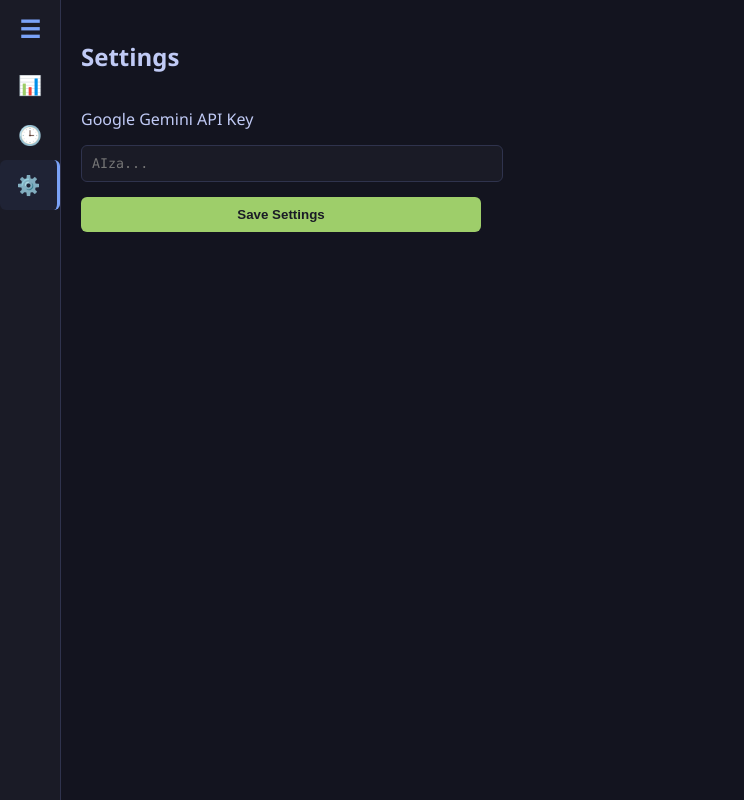
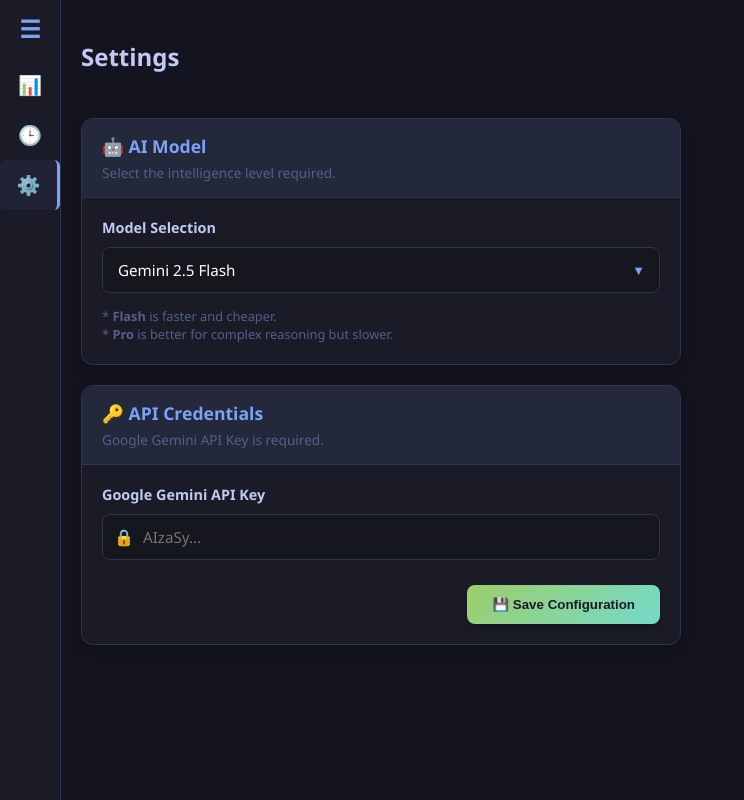
Before and after one commit to Twil3akine/GurobiLab-Desktop, a SvelteKit app: page / in a window 1280 px wide. Both pictures are taken after a click on the button "⚙️". Shown: the whole page, without its empty margins (0-744 px from the left). Built offline with nearby package versions, Linux system fonts and the light colour scheme.

Commit message:
MCPで用いるモデルを設定で変えれるようにした
- あと、ちょっとだけリッチにした

```diff
--- a/src/routes/+page.svelte
+++ b/src/routes/+page.svelte
@@ -11,6 +11,7 @@
 	let argsStr = "";
 	let focusPoint = "";
 	let apiKey = "";
+	let selectedModel = "gemini-2.5-flash";
 	let isMenuOpen = false;
 
 	let logs = "";
@@ -36,9 +37,20 @@
 	// プレビュー前の解析結果を避難させておく変数
 	let lastAnalysis = "";
 
+	// Google Geminiのモデルリスト
+	const availableModels = [
+		{ id: "gemini-2.5-flash-lite", name: "Gemini 2.5 Flash Lite" },
+		{ id: "gemini-2.5-flash", name: "Gemini 2.5 Flash" },
+		{ id: "gemini-2.5-pro", name: "Gemini 2.5 Pro" },
+		{ id: "gemini-3-flash-preview", name: "Gemini 3 Flash" },
+		{ id: "gemini-3-pro-preview", name: "Gemini 3 Pro" },
+	];
+
 	// --- ライフサイクル ---
 	onMount(() => {
 		apiKey = localStorage.getItem("gurobi_app_apikey") || "";
+		selectedModel =
+			localStorage.getItem("gurobi_app_model") || "gemini-2.5-flash";
 		const savedHist = localStorage.getItem("gurobi_app_history");
 		if (savedHist) historyList = JSON.parse(savedHist);
 	});
@@ -249,6 +261,7 @@
 				log: logs,
 				focusPoint,
 				apiKey,
+				modelName: selectedModel,
 			})) as string;
 			analysis = rawAnalysis;
 			status = "Ready";
@@ -307,6 +320,7 @@
 
 	function saveSettings() {
 		localStorage.setItem("gurobi_app_apikey", apiKey);
+		localStorage.setItem("gurobi_app_model", selectedModel);
 		alert("Settings Saved!");
 	}
 
@@ -495,16 +509,54 @@
 
 		{#if activeTab === "settings"}
 			<h2>Settings</h2>
-			<div class="settings-form">
-				<label>Google Gemini API Key</label>
-				<input
-					type="password"
-					bind:value={apiKey}
-					placeholder="AIza..."
-				/>
-				<button class="save-btn" on:click={saveSettings}
-					>Save Settings</button
-				>
+			<div class="settings-container">
+				<div class="setting-card">
+					<div class="card-header">
+						<h3>🤖 AI Model</h3>
+						<p>Select the intelligence level required.</p>
+					</div>
+					<div class="card-body">
+						<label>Model Selection</label>
+						<div class="select-wrapper">
+							<select bind:value={selectedModel}>
+								{#each availableModels as model}
+									<option value={model.id}
+										>{model.name}</option
+									>
+								{/each}
+							</select>
+							<span class="select-arrow">▼</span>
+						</div>
+						<p class="hint">
+							* <b>Flash</b> is faster and cheaper. <br />
+							* <b>Pro</b> is better for complex reasoning but slower.
+						</p>
+					</div>
+				</div>
+
+				<div class="setting-card">
+					<div class="card-header">
+						<h3>🔑 API Credentials</h3>
+						<p>Google Gemini API Key is required.</p>
+					</div>
+					<div class="card-body">
+						<label>Google Gemini API Key</label>
+						<div class="input-with-icon">
+							<span class="input-icon">🔒</span>
+							<input
+								type="password"
+								bind:value={apiKey}
+								placeholder="AIzaSy..."
+							/>
+						</div>
+
+						<div class="actions">
+							<button class="save-btn" on:click={saveSettings}>
+								💾 Save Configuration
+							</button>
+						</div>
+					</div>
+				</div>
 			</div>
 		{/if}
 	</main>
@@ -882,21 +934,146 @@
 	}
 
 	/* Settings */
-	.settings-form {
-		max-width: 400px;
+	.settings-container {
+		display: flex;
+		flex-direction: column;
+		gap: 20px;
+		max-width: 600px; /* 横幅を制限して見やすく */
+		margin-top: 10px;
+		animation: fadeIn 0.4s ease-out;
+	}
+
+	.setting-card {
+		background: #1a1b26;
+		border: 1px solid #2f334d;
+		border-radius: 12px;
+		overflow: hidden;
+		box-shadow: 0 4px 15px rgba(0, 0, 0, 0.2);
+	}
+
+	.card-header {
+		background: #24283b;
+		padding: 15px 20px;
+		border-bottom: 1px solid #2f334d;
+	}
+	.card-header h3 {
+		margin: 0;
+		font-size: 1.1rem;
+		color: #7aa2f7;
+		display: flex;
+		align-items: center;
+		gap: 8px;
+	}
+	.card-header p {
+		margin: 5px 0 0 0;
+		font-size: 0.85rem;
+		color: #565f89;
+	}
+
+	.card-body {
+		padding: 20px;
 		display: flex;
 		flex-direction: column;
 		gap: 15px;
 	}
-	.settings-form input {
-		background: #1a1b26;
+
+	label {
+		font-size: 0.9rem;
+		font-weight: bold;
+		color: #c0caf5;
+		margin-bottom: -5px; /* inputとの距離を縮める */
+	}
+
+	/* Input & Select 共通スタイル */
+	input,
+	select {
+		width: 100%;
+		background: #16161e; /* 背景を少し暗くして入力欄を目立たせる */
 		border: 1px solid #2f334d;
-		border-radius: 6px;
+		border-radius: 8px;
+		padding: 12px 15px;
+		color: #fff;
+		font-family: "Segoe UI", sans-serif;
+		font-size: 0.95rem;
+		transition:
+			border-color 0.2s,
+			box-shadow 0.2s;
+		box-sizing: border-box; /* パディングを含めた幅計算 */
 	}
+
+	input:focus,
+	select:focus {
+		border-color: #7aa2f7;
+		box-shadow: 0 0 0 3px rgba(122, 162, 247, 0.2);
+		outline: none;
+	}
+
+	/* アイコン付き入力欄 */
+	.input-with-icon {
+		position: relative;
+	}
+	.input-with-icon input {
+		padding-left: 40px;
+	}
+	.input-icon {
+		position: absolute;
+		left: 12px;
+		top: 50%;
+		transform: translateY(-50%);
+		color: #565f89;
+	}
+
+	/* セレクトボックスのカスタム */
+	.select-wrapper {
+		position: relative;
+	}
+	.select-wrapper select {
+		appearance: none; /* デフォルトの矢印を消す */
+		cursor: pointer;
+	}
+	.select-arrow {
+		position: absolute;
+		right: 15px;
+		top: 50%;
+		transform: translateY(-50%);
+		color: #7aa2f7;
+		pointer-events: none;
+		font-size: 0.8rem;
+	}
+
+	.hint {
+		font-size: 0.8rem;
+		color: #565f89;
+		margin: 0;
+		line-height: 1.4;
+	}
+
+	.actions {
+		display: flex;
+		justify-content: flex-end; /* 右寄せ */
+		margin-top: 10px;
+	}
+
 	.save-btn {
-		background: #9ece6a;
+		background: linear-gradient(
+			135deg,
+			#9ece6a 0%,
+			#73daca 100%
+		); /* グラデーション */
 		color: #1a1b26;
-		padding: 10px;
+		padding: 12px 25px;
+		font-weight: bold;
+		border-radius: 8px;
+		box-shadow: 0 4px 6px rgba(0, 0, 0, 0.2);
+		border: none;
+		cursor: pointer;
+		transition: transform 0.1s;
+	}
+	.save-btn:active {
+		transform: scale(0.98);
+	}
+	.save-btn:hover {
+		opacity: 0.9;
 	}
 
 	@keyframes pulse {
```
Also changed, not shown: 1 other file (tests, documents, lock files or other folders).
